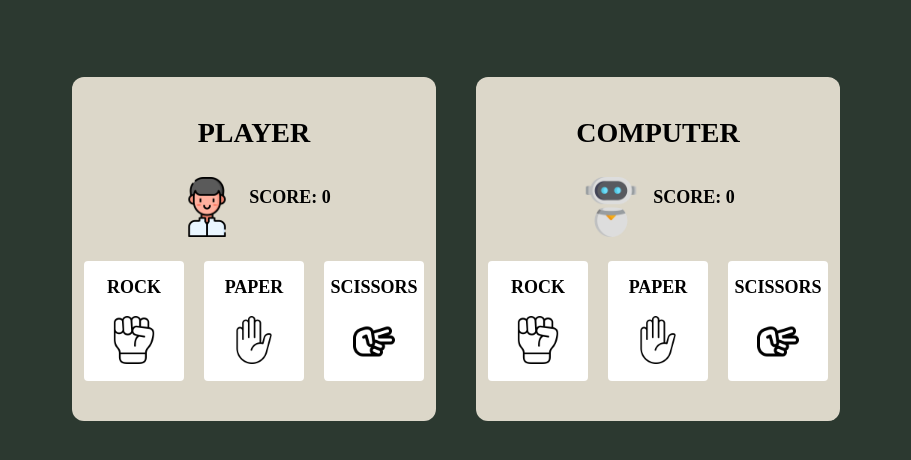
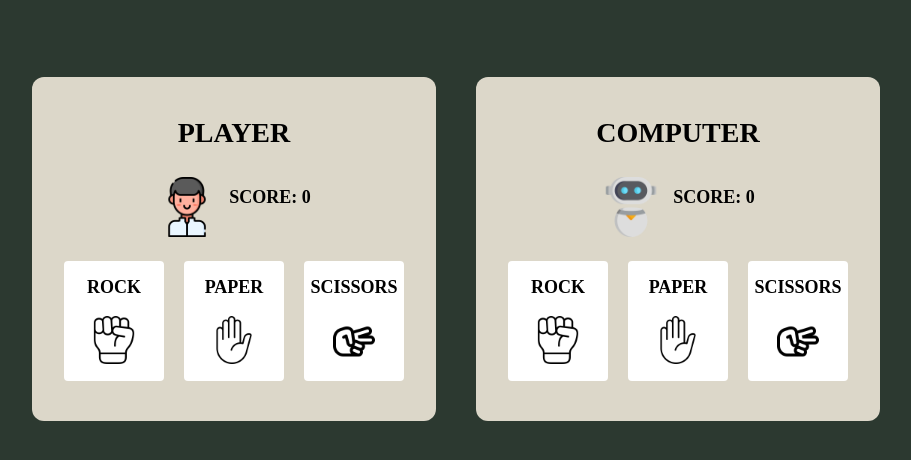
Before and after one commit to NickBzy/RPS-Game, a plain HTML site: page index.html in a window 1280 px wide. Shown: the part 246-706 px from the top of the page, without its empty margins (184-1095 px from the left). Drawn offline with Linux system fonts and the light colour scheme.

Commit message:
Increased size of player and cpu container

```diff
--- a/styles/styles.css
+++ b/styles/styles.css
@@ -39,7 +39,7 @@ p {
 
 .playerContainer, .cpuContainer {
     background-color: #DCD7C9;
-    padding: 12px 12px 40px;
+    padding: 12px 32px 40px;
     display: flex;
     flex-direction: column;
     justify-content: center;
```
